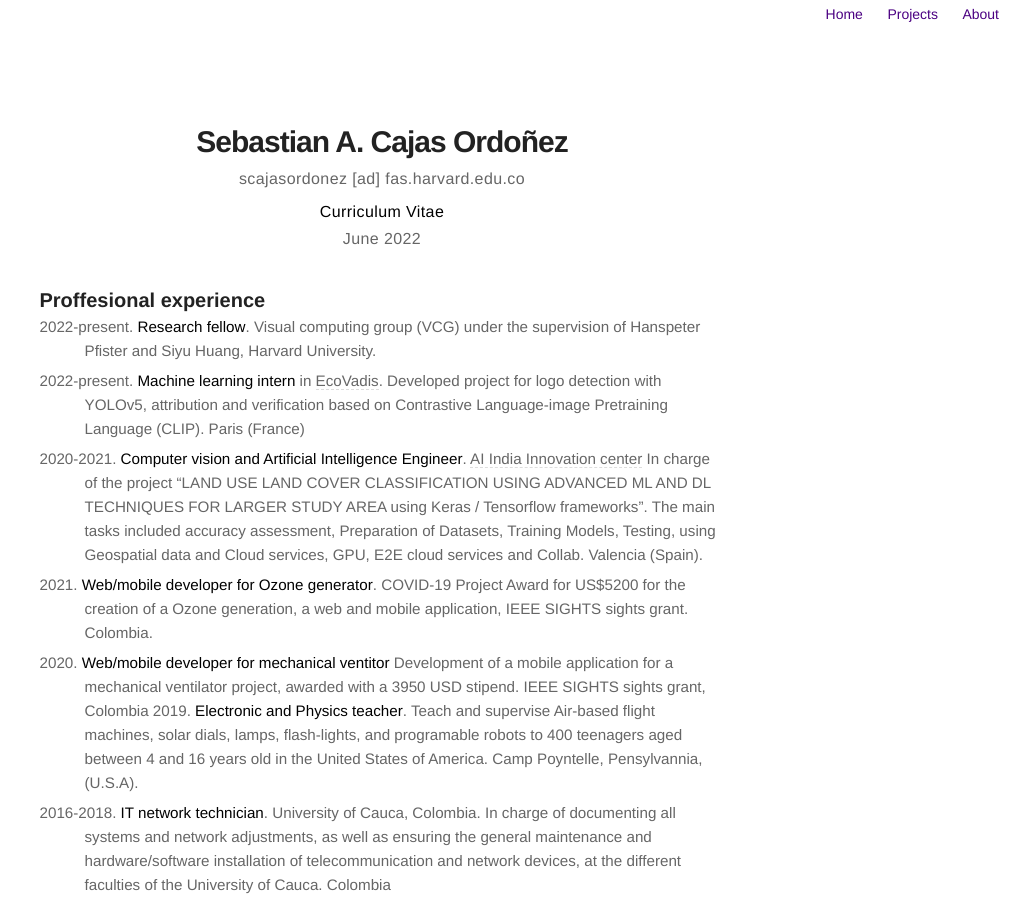
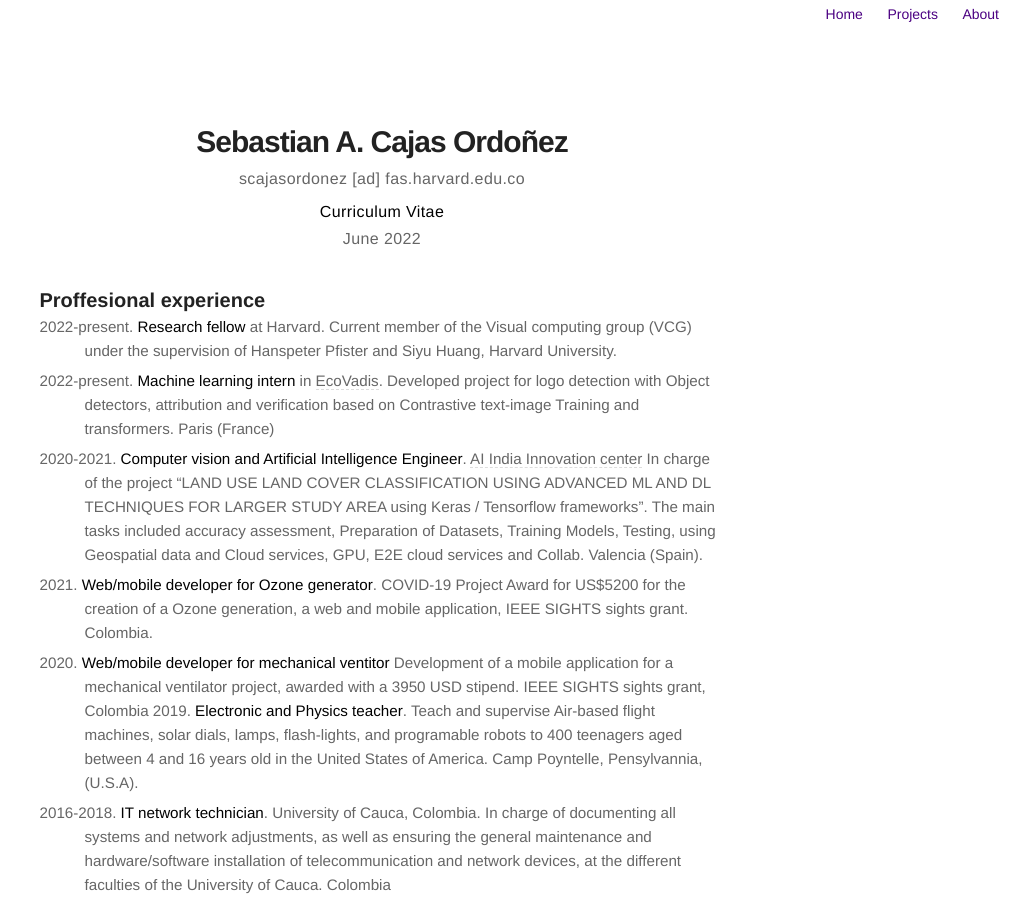
Before and after one commit to sebasmos/sebasmos.github.io, a Jekyll site: the page built from cv.md, in a window 1280 px wide and 900 px high. Shown: the whole window, without its empty margins (258-1280 px from the left). Built offline with Jekyll 4.4.1, drawn with Linux system fonts in a browser that asks for light colours; some of the changed text lies outside the part shown.

Commit message:
updating proj1

```diff
--- a/_config.yml
+++ b/_config.yml
@@ -1,5 +1,5 @@
 # main text of home
-title: Sebastian Cajas
+name: Sebastian Cajas
 bio: Research fellow at VCG Harvard | Machine learning intern at EcoVadis | Image Processing and computer vision MsC
 
 # twitter summary info
@@ -34,12 +34,12 @@ github: sebasmos777
 email: scajasordonez [ad] fas.harvard.edu.co
 
 
-authors:
-    sebasmos:
-        name: Sebastian Cajas
-        bio: An astrophilic homosapiens
-        external-image: false
-        picture: assets/images/profile.jpg
+#authors:
+#    Sebastian:
+#        name: Sebastian Cajas
+ #       bio: An astrophilic homosapiens
+ #       external-image: True
+ #       picture: assets/images/profile.jpg
 
 
 # do you want a larger site? change the option below
--- a/cv.md
+++ b/cv.md
@@ -15,8 +15,8 @@ June 2022
 
 ### Proffesional experience
 
-- 2022-present. **Research fellow**. Visual computing group (VCG) under the supervision of Hanspeter Pfister and Siyu Huang, Harvard University.
-- 2022-present. **Machine learning intern** in [EcoVadis](https://ecovadis.com/). Developed project for logo detection with YOLOv5, attribution and verification based on Contrastive Language-image Pretraining Language (CLIP). Paris (France)
+- 2022-present. **Research fellow** at Harvard. Current member of the Visual computing group (VCG) under the supervision of Hanspeter Pfister and Siyu Huang, Harvard University.
+- 2022-present. **Machine learning intern** in [EcoVadis](https://ecovadis.com/). Developed project for logo detection with Object detectors, attribution and verification based on Contrastive text-image Training and transformers. Paris (France)
 - 2020-2021. **Computer vision and Artificial Intelligence Engineer**. [AI India Innovation center](https://aiindia.ai/) In charge of the project "LAND USE LAND COVER CLASSIFICATION USING ADVANCED ML AND DL TECHNIQUES FOR LARGER STUDY AREA using Keras / Tensorflow frameworks". The main tasks included accuracy assessment, Preparation of Datasets, Training Models, Testing, using Geospatial data and Cloud services, GPU, E2E cloud services and Collab. Valencia (Spain).
 - 2021\. **Web/mobile developer for Ozone generator**. COVID-19 Project Award for US$5200 for the creation of a Ozone generation, a web and mobile application, IEEE SIGHTS sights grant. Colombia.
 - 2020\. **Web/mobile developer for mechanical ventitor** Development of a mobile application for a mechanical ventilator project, awarded with a 3950 USD stipend. IEEE SIGHTS sights grant, Colombia
@@ -60,7 +60,8 @@ secondary school (2008-2013).
 #### Dissertation
 
 - *Logo verification and characterization with machine learning for document analysis*. EcoVadis, Paris (France)
-- *Characterization of noise-aware heart arrythnmia for Bradicardia and tachicardia*. University of Cauca, Popayan (Colombia)
+- *Mechanism for the characterization of motion artifacts in photophethysmography signals under low-intensity movements
+for tachycardia and bradycardia eventsTachycardia and Bradycardia Detection using Wearable Photoplethysmography under low-intensity Motion Artifacts*. University of Cauca, Popayan (Colombia)
 
 #### Research Interests
 
@@ -100,6 +101,6 @@ prototype system for the visually impaired. See our project here.
 
 ### Computer skills
 
-- Front/back-end experience with web/mobile development (React, Flutter, Ionic) & Cloud experience with AWS, Firebase, IBMCloud, MongoDB, Microsoft Azure, E2E, GCP) </li>
+- Front/back-end experience with web/mobile development (React, Flutter, Ionic) & Cloud experience with AWS, Firebase, IBMCloud, MongoDB, Microsoft Azure, E2E, GCP)
 - **Website**: [https://sebasmos.github.io/](https://sebasmos.github.io/)
 - **Startup**: [https://sueñoparaiso.com/](https://sueñoparaiso.com/)
```
Also changed, not shown: assets/images/favicon/favicon-16x16.png, assets/images/favicon/favicon-32x32.png, assets/images/favicon/favicon-96x96.png, assets/images/profile.jpg (deleted).
